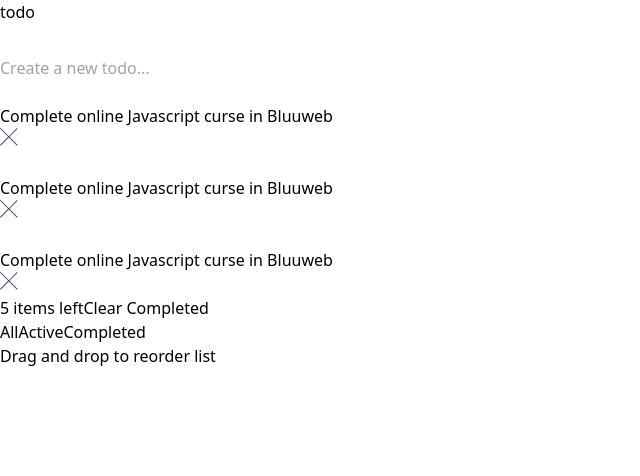
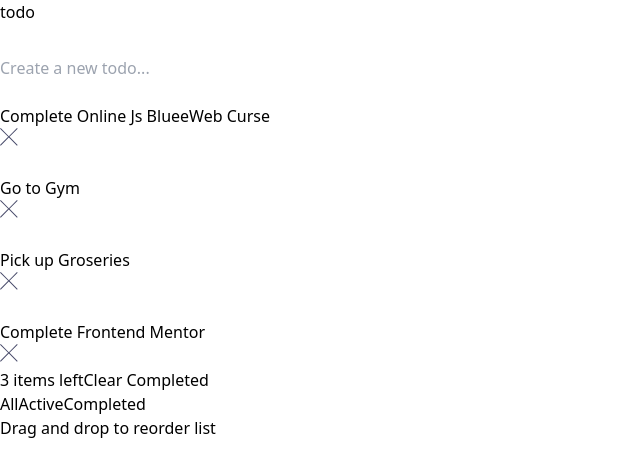
Before and after one commit to gustavodiazramirez/vite-react-tailwind-todo-frontendmentor, a React (Vite) app: page / in a window 1280 px wide. Shown: the top 476 px of the page, without its empty margins (0-640 px from the left). Built offline with nearby package versions, Linux system fonts and the light colour scheme.

Commit message:
Se agrega toda la lógica JS

```diff
--- a/src/App.jsx
+++ b/src/App.jsx
@@ -1,31 +1,88 @@
-import Header from "./components/Header";
-import TodoCreate from "./components/TodoCreate";
-import TodoList from "./components/TodoList";
-import TodoComputed from "./components/TodoComputed";
-import TodoFilter from "./components/TodoFilter";
+import Header from './components/Header'
+import TodoCreate from './components/TodoCreate'
+import TodoComputed from './components/TodoComputed'
+import TodoFilter from './components/TodoFilter'
+import TodoList from './components/TodoList'
+import { useState } from 'react'
+
+const initialStateTodos = [
+  { id: 1, title: 'Complete Online Js BlueeWeb Curse', completed: true },
+  { id: 2, title: 'Go to Gym', completed: false },
+  { id: 3, title: 'Pick up Groseries', completed: false },
+  { id: 4, title: 'Complete Frontend Mentor', completed: false },
+]
 
 const App = () => {
+  const [todos, setTodos] = useState(initialStateTodos)
+
+  const createTodo = (title) => {
+    const newTodo = {
+      id: Date.now(),
+      title: title.trim(),
+      completed: false,
+    }
+    setTodos([...todos, newTodo])
+  }
+
+  const removeTodo = (id) => {
+    setTodos(todos.filter((todo) => todo.id !== id))
+  }
+
+  const updateTodo = (id) => {
+    setTodos(
+      todos.map((todo) =>
+        todo.id === id ? { ...todo, completed: !todo.completed } : todo,
+      ),
+    )
+  }
+
+  const computedItemsLeft = todos.filter((todo) => !todo.completed).length
+
+  const clearCompleted = () => {
+    setTodos(todos.filter((todo) => !todo.completed))
+  }
+
+  const [filter, setFilter] = useState('all')
+
+  const changeFilter = (filter) => setFilter(filter);
+
+  const filtersTodo = () => {
+    switch (filter) {
+      case 'all':
+        return todos
+      case 'active':
+        return todos.filter((todo) => !todo.completed)
+      case 'completed':
+        return todos.filter((todo) => todo.completed)
+
+      default:
+        return todos
+    }
+  }
+
   return (
     <div className=" bg-contain bg-no-repeat bg-[url('./assets/images/bg-mobile-light.jpg')] bg-gray-300 min-h-screen">
       <Header />
 
       <main className="container mx-auto px-4 mt-8">
-        <TodoCreate />
-        <div className="bg-white mt-8 rounded-t-md">
-          <TodoList />
-          <TodoList />
-          <TodoList />
-        </div>
-        <TodoComputed />
-
-        <TodoFilter />
+        <TodoCreate createTodo={createTodo} />
+        <TodoList
+          todos={filtersTodo()}
+          removeTodo={removeTodo}
+          updateTodo={updateTodo}
+        />
+        <TodoComputed
+          computedItemsLeft={computedItemsLeft}
+          clearCompleted={clearCompleted}
+        />
+        <TodoFilter changeFilter={changeFilter} filter={filter}/>
       </main>
 
       <footer className="text-center mt-10">
         Drag and drop to reorder list
       </footer>
     </div>
-  );
-};
+  )
+}
 
-export default App;
+export default App
--- a/src/components/TodoComputed.jsx
+++ b/src/components/TodoComputed.jsx
@@ -1,10 +1,10 @@
 import React from 'react'
 
-export const TodoComputed = () => {
+export const TodoComputed = ({computedItemsLeft, clearCompleted}) => {
   return (
     <section className="p-4 flex justify-between bg-white rounded-b-md">
-    <span className="text-gray-400 text-xs">5 items left</span>
-    <button className="text-gray-400 text-xs">Clear Completed</button>
+    <span className="text-gray-400 text-xs"> {computedItemsLeft} items left</span>
+    <button className="text-gray-400 text-xs" onClick={clearCompleted}>Clear Completed</button>
   </section>
   )
 }
--- a/src/components/TodoCreate.jsx
+++ b/src/components/TodoCreate.jsx
@@ -1,13 +1,31 @@
-import React from 'react'
+import React, { useState } from 'react'
 
-export const TodoCreate = () => {
+export const TodoCreate = ({createTodo}) => {
+
+  const [title, setTitle] = useState('');
+
+  const handleSubmitAddTodo = (evento) => {
+    evento.preventDefault();
+    if (!title.trim()) {
+      setTitle('');
+      }
+      createTodo(title);
+      setTitle('');
+  }
+
+
+
   return (
-    <form className="bg-white rounded-md overflow-hidden py-4 px-4 flex gap-4 items-center">
+    <form
+    onSubmit={handleSubmitAddTodo}
+    className="bg-white rounded-md overflow-hidden py-4 px-4 flex gap-4 items-center">
     <span className="rounded-full border-2 inline-block h-4 w-4 "></span>
     <input
       type="text"
       placeholder="Create a new todo..."
       className="w-full text-gray-400 outline-none text-xs"
+      value={title}
+      onChange={(evento) => setTitle(evento.target.value)}
     />
   </form>
   )
--- a/src/components/TodoFilter.jsx
+++ b/src/components/TodoFilter.jsx
@@ -1,18 +1,16 @@
 import React from 'react'
 
-export const TodoFilter = () => {
+export const TodoFilter = ({ changeFilter, filter}) => {
   return (
     <section className="container mx-auto px-4">
-    <div className="bg-white mt-8 p-4 rounded-md flex justify-center gap-4 font-semibold">
-      <button className=" text-blue-500">All</button>
-      <button className="hover:text-blue-500 text-gray-500">
-        Active
-      </button>
-      <button className="hover:text-blue-500 text-gray-500">
-        Completed
-      </button>
-    </div>
-  </section>
+      <div className="bg-white mt-8 p-4 rounded-md flex justify-center gap-4 font-semibold">
+        <button className= {`${filter == 'all' ? " text-blue-500" : 'hover:text-blue-400 text-gray-500'}`} onClick={() => changeFilter('all')}>
+          All
+        </button>
+        <button className={`${filter == 'active' ? " text-blue-500" : 'hover:text-blue-400 text-gray-500'}`} onClick={() => changeFilter('active')}>Active</button>
+        <button className={`${filter == 'completed' ? " text-blue-500" : 'hover:text-blue-400 text-gray-500'}`} onClick={() => changeFilter('completed')}>Completed</button>
+      </div>
+    </section>
   )
 }
-export default TodoFilter;
+export default TodoFilter
--- /dev/null
+++ b/src/components/TodoItem.jsx
@@ -0,0 +1,36 @@
+import React from 'react'
+import CrossIcon from './icons/cross-icon'
+import IconCheck from './icons/check-icon'
+
+// Update and Delete
+
+export const TodoItem = ({todo, removeTodo, updateTodo}) => {
+  const {id, title, completed} = todo;
+
+  return (
+    <article className="flex py-4 gap-4 border-b border-b-gray-40">
+      <button className={`${completed
+      ? "rounded-full border-2 h-5 w-5 flex-none bg-gradient-to-r from-indigo-500 via-purple-500 to-pink-500 flex justify-center items-center"
+      : 'rounded-full border-2 h-5 w-5 flex-none'}`}
+      onClick={() => updateTodo(id)}
+      >
+
+      <IconCheck/>
+
+      </button>
+      <p className={`${completed
+      ? "grow text-gray-600 text-xs line-through"
+      : "grow text-gray-600 text-xs"}`}>
+        {title}
+      </p>
+      <button
+      className='flex-none'
+      onClick={() => removeTodo(id)}
+
+      >
+        <CrossIcon />
+      </button>
+    </article>
+  )
+}
+export default TodoItem
--- a/src/components/TodoList.jsx
+++ b/src/components/TodoList.jsx
@@ -1,19 +1,13 @@
 import React from 'react'
-import CrossIcon from "../components/icons/cross-icon";
+import TodoItem from '../components/TodoItem'
 
-// Update and Delete
-
-export const TodoList = () => {
+export const TodoList = ({todos, removeTodo, updateTodo}) => {
   return (
-    <article className="flex py-4 gap-4 border-b border-b-gray-400  px-4">
-      <button className="rounded-full border-2 inline-block h-5 w-5 "></button>
-      <p className="grow first-letter:text-gray-600 text-xs">
-        Complete online Javascript curse in Bluuweb
-      </p>
-      <button>
-        <CrossIcon />
-      </button>
-    </article>
+    <div className="bg-white mt-8 rounded-t-md px-4">
+        {todos.map((todo) => (
+            <TodoItem key={todo.id} todo={todo} removeTodo={removeTodo} updateTodo={updateTodo}/>
+        ))}
+    </div>
   )
 }
 export default TodoList;
--- /dev/null
+++ b/src/components/icons/check-icon.jsx
@@ -0,0 +1,18 @@
+import React from 'react'
+
+export const CheckIcon = ({...props}) => {
+  return (
+
+    <svg
+    {...props}
+    xmlns="http://www.w3.org/2000/svg" width="11" height="9">
+      <path
+        fill="none"
+        stroke="#FFF"
+        strokeWidth="2"
+        d="M1 4.304L3.696 7l6-6"
+      />
+    </svg>
+  )
+}
+export default CheckIcon
```
